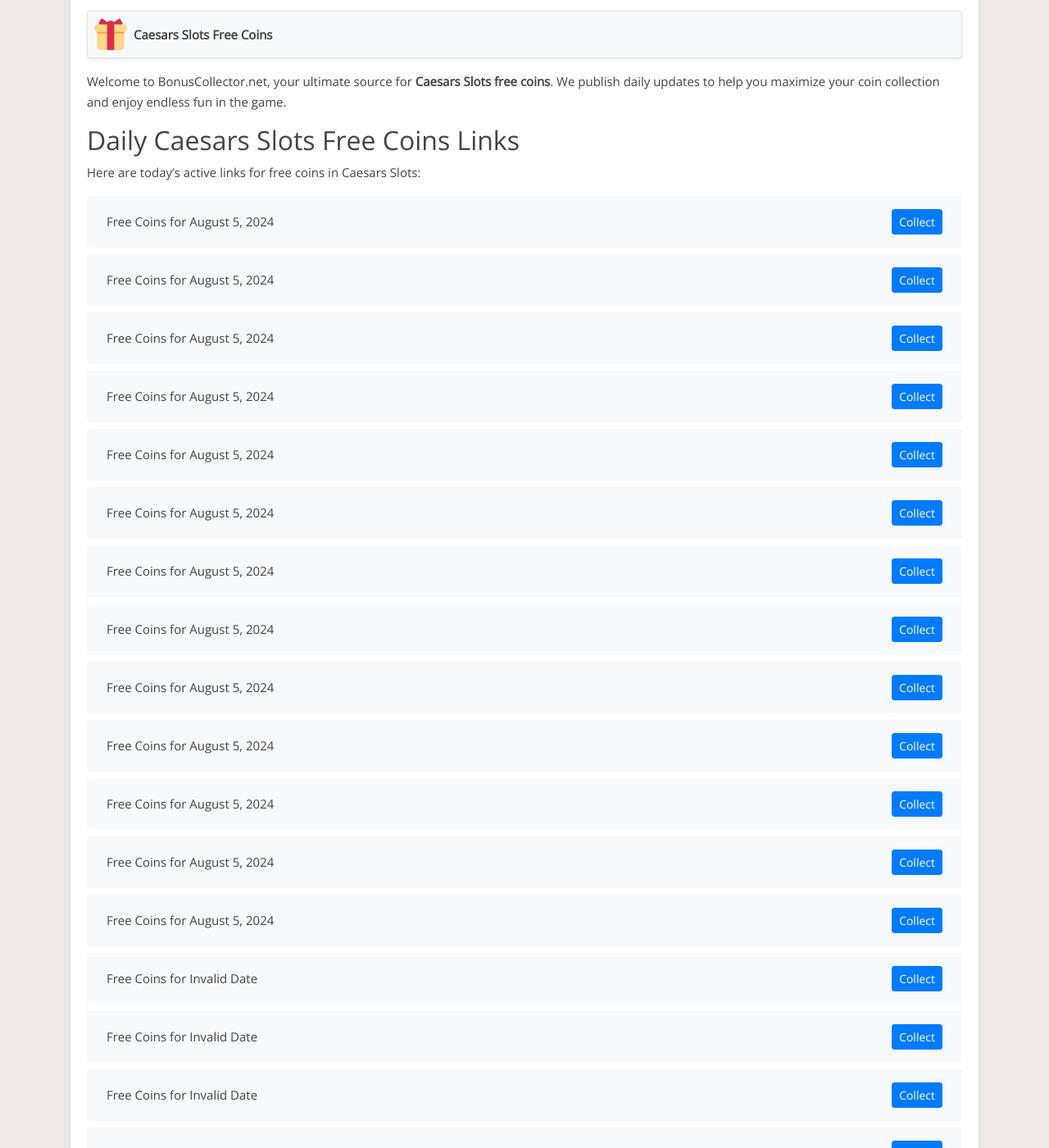
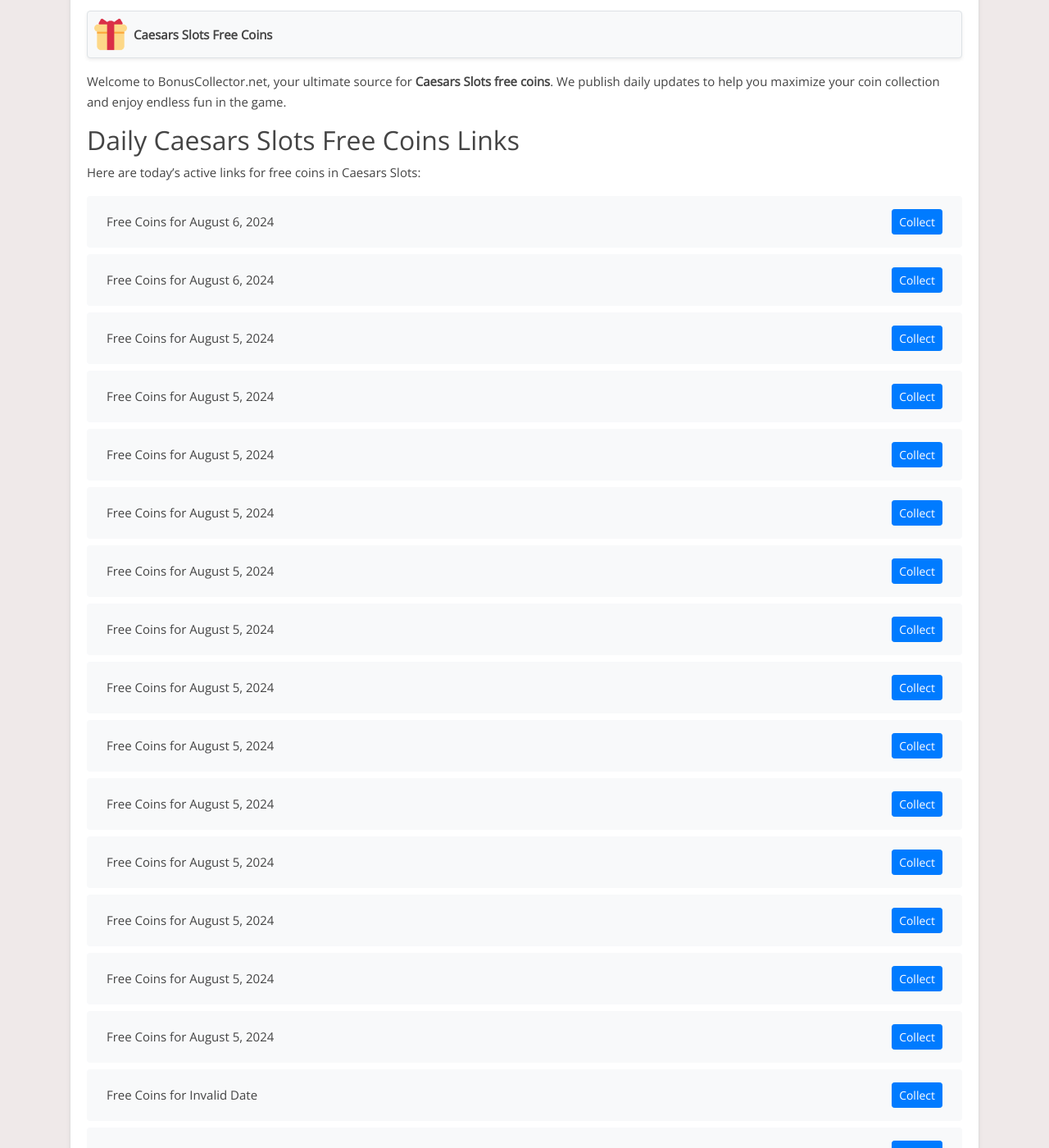
Before and after one commit to Prollad99/bs-net, a Jekyll site: the page built from _posts/2024-07-04-caesars-slots.md, in a window 1280 px wide and 1400 px high, scrolled down 225 px. Shown: the whole window at 82% size. Built offline with Jekyll 4.4.1, drawn with Linux system fonts in a browser that asks for light colours; nearby versions of some CDN libraries; comment, search, counter and statistics services are not loaded; some of the changed text lies outside the part shown.

Commit message:
Update caesars-slots reward links and last modified date

```diff
--- a/_data/include_files.yml
+++ b/_data/include_files.yml
@@ -26,7 +26,7 @@
   last_modified: 2024-08-05 10:36:07
 
 caesars-slots.html:
-  last_modified: 2024-08-05 11:02:43
+  last_modified: 2024-08-06 04:09:27
 
 jackpot-world.html:
   last_modified: 2024-08-05 08:36:38
--- a/_includes/caesars-slots.html
+++ b/_includes/caesars-slots.html
@@ -1,4 +1,12 @@
 <ul class="list-group mt-3 mb-4">
+  <li class="list-group-item d-flex justify-content-between align-items-center">
+    <span>Free Coins for August 6, 2024</span>
+    <a href="https://d10x.co/CaesarsSlots/wWuhq" class="btn btn-primary btn-sm">Collect</a>
+  </li>
+  <li class="list-group-item d-flex justify-content-between align-items-center">
+    <span>Free Coins for August 6, 2024</span>
+    <a href="https://d10x.co/CaesarsSlots/nelvL" class="btn btn-primary btn-sm">Collect</a>
+  </li>
   <li class="list-group-item d-flex justify-content-between align-items-center">
     <span>Free Coins for August 5, 2024</span>
     <a href="https://caesarsgames.playtika.com/redirector/?coupon_token=1_3_1722769203434_t8mo4l0n" class="btn btn-primary btn-sm">Collect</a>
@@ -391,12 +399,4 @@
     <span>Free Coins for Invalid Date</span>
     <a href="https://d10x.co/CaesarsSlots/YNJcj" class="btn btn-primary btn-sm">Collect</a>
   </li>
-  <li class="list-group-item d-flex justify-content-between align-items-center">
-    <span>Free Coins for Invalid Date</span>
-    <a href="https://caesarsgames.playtika.com/redirector/?coupon_token=1_3_1720609203876_s8kr6nej" class="btn btn-primary btn-sm">Collect</a>
-  </li>
-  <li class="list-group-item d-flex justify-content-between align-items-center">
-    <span>Free Coins for Invalid Date</span>
-    <a href="https://caesarsgames.playtika.com/redirector/?coupon_token=1_3_1720695603371_u044nzy3" class="btn btn-primary btn-sm">Collect</a>
-  </li>
 </ul>
```
Also changed, not shown: links-json/caesars-slots.json (+8 -6 lines).
